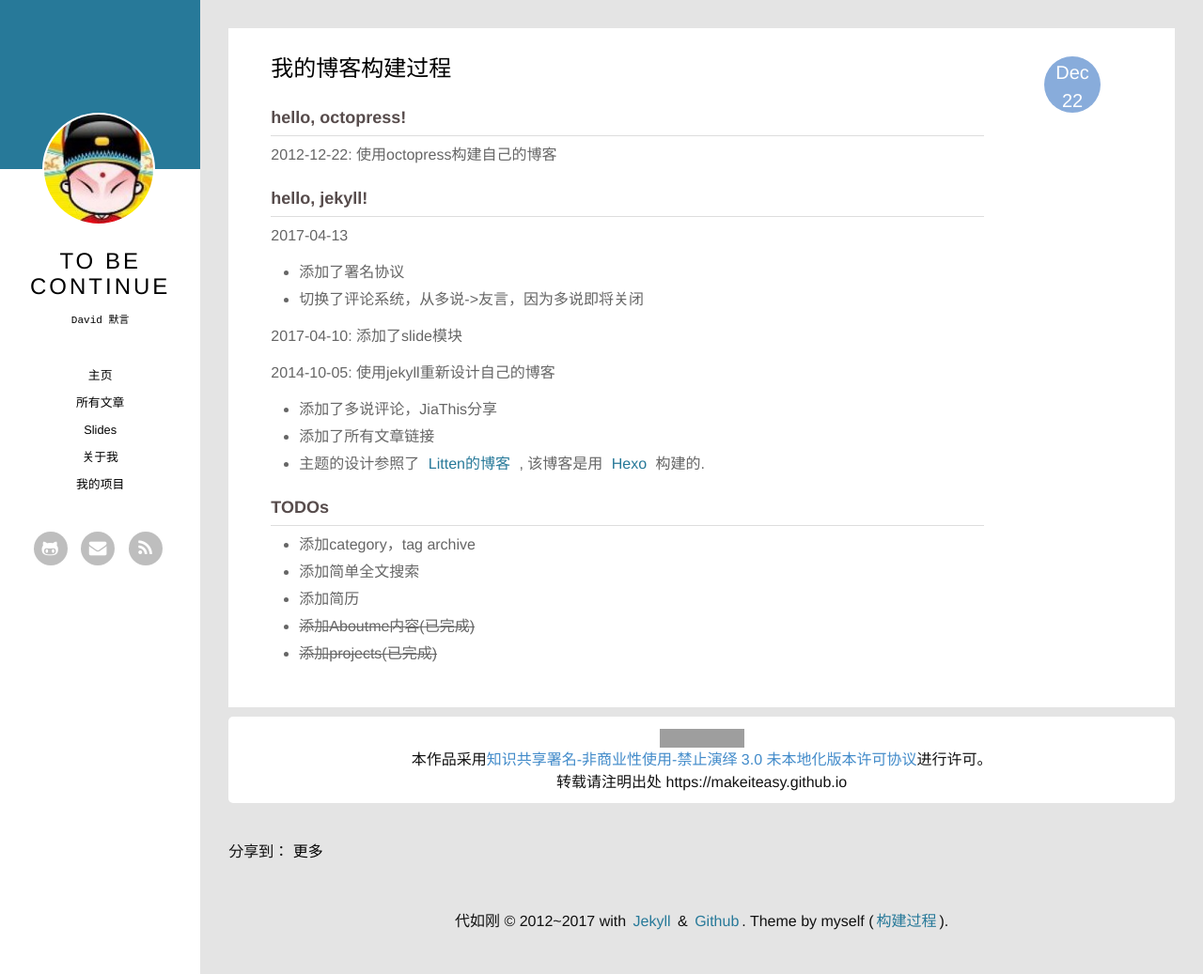
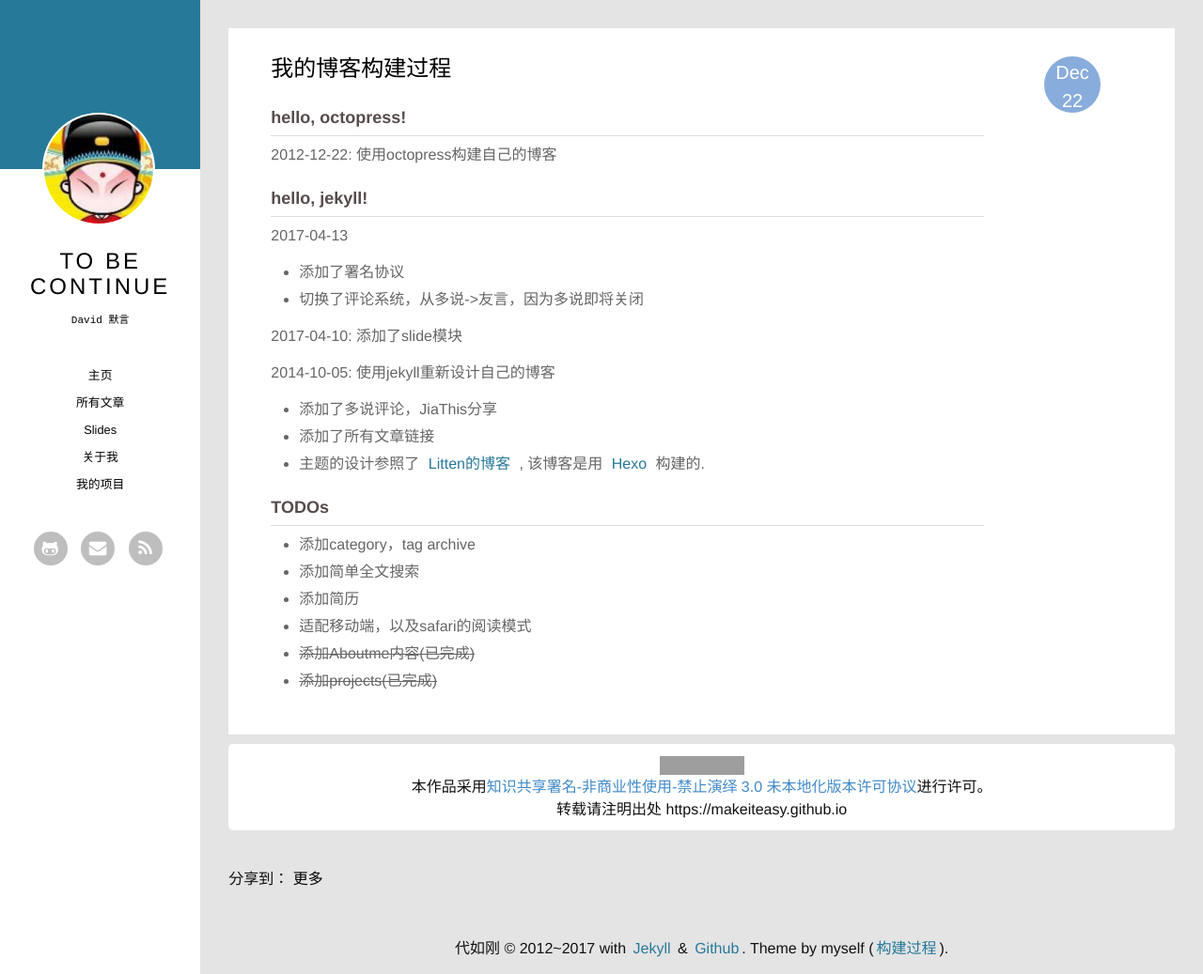
Before and after one commit to MakeItEasy/makeiteasy.github.com, a Jekyll site: the page built from _posts/2012-12-22-my-first-blog.markdown, in a window 1280 px wide and 1037 px high. Shown: the whole window at 94% size. Built offline with Jekyll 4.4.1, drawn with Linux system fonts in a browser that asks for light colours; Markdown is read by kramdown in place of the engine named in the settings; comment, search, counter and statistics services are not loaded; grey boxes are pictures that could not be loaded.

Commit message:
添加了博客todo项

```diff
--- a/_posts/2012-12-22-my-first-blog.markdown
+++ b/_posts/2012-12-22-my-first-blog.markdown
@@ -28,5 +28,6 @@
 * 添加category，tag archive
 * 添加简单全文搜索
 * 添加简历
+* 适配移动端，以及safari的阅读模式
 * <del>添加Aboutme内容(已完成)</del>
 * <del>添加projects(已完成)</del>
```
